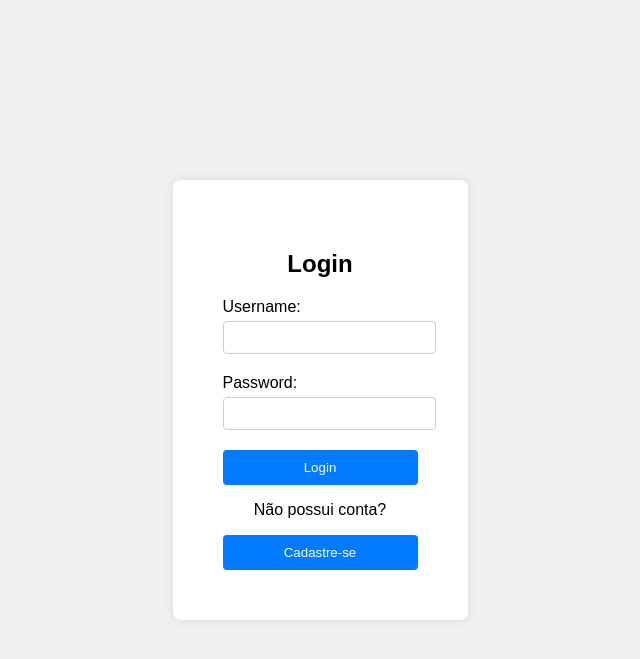
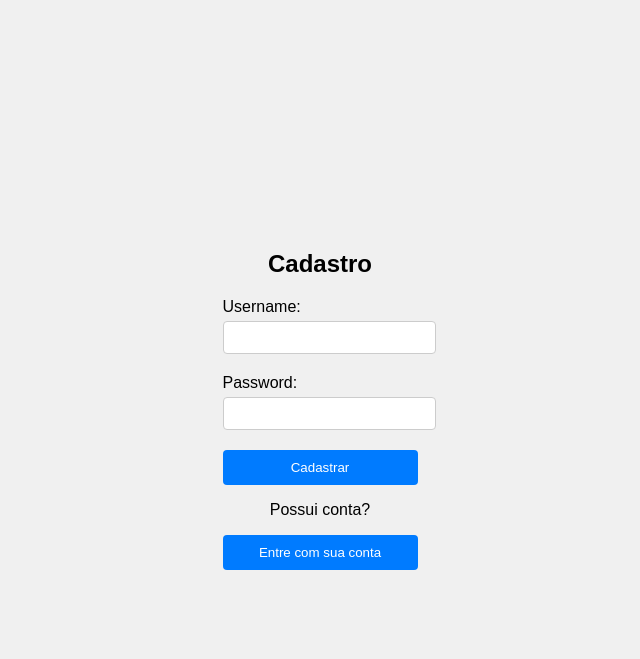
Before and after one commit to Dalri05/Gestao-Hospitalar, a Flask app: template templates/cadastro.html in a window 1280 px wide. Shown: the top 659 px of the page, without its empty margins (320-960 px from the left). Run offline with Flask 3, Linux system fonts and the light colour scheme; the template is opened without the code that fills it, so the values that code supplies are empty.

Commit message:
adicionado parte do front de cadastro

```diff
--- a/app.py
+++ b/app.py
@@ -20,6 +20,12 @@ def index():
     cursor.execute('SELECT * FROM pacientes')
     pacientes = cursor.fetchall()
     return render_template('index.html', pacientes=pacientes)
+
+@app.route('/cadastro')
+def cadastro():
+    return render_template('cadastro.html')
+
+
 
 @app.route('/novo_paciente', methods=['GET', 'POST'])
 def novo_paciente():
@@ -44,17 +50,7 @@ def login():
         usuario = request.form['usuario']
         senha = request.form['senha']
         return redirect(url_for('index'))
-
-    # Se o método for GET, retorne o template de login
     return render_template('login.html')
-
-@app.route('/cadastro', methods=['GET', 'POST'])
-def cadastro():
-    if request.method == 'GET':
-        print()
-        return redirect(url_for('index'))
-    return render_template('cadastro.html')
-
 
 @app.route('/limpar_pacientes')
 def limpar_pacientes():
--- a/templates/cadastro.html
+++ b/templates/cadastro.html
@@ -6,13 +6,12 @@
     <meta name="viewport" content="width=device-width, initial-scale=1.0">
     <title>Pacientes</title>
     <link rel="stylesheet" href="{{ url_for('static', filename='login.css') }}">
-
 </head>
 
 <body>
-    <div class="login-container">
-        <h2>Login</h2>
-        <form id="login-form" action="{{ url_for('novo_paciente') }}" method="post">
+    <div class="cadastro-container">
+        <h2>Cadastro</h2>
+        <form id="cadastro-form" action="{{ url_for('login') }}" method="get">
             <div class="input-group">
                 <label for="username">Username:</label>
                 <input type="text" id="username" name="username">
@@ -21,22 +20,15 @@
                 <label for="password">Password:</label>
                 <input type="password" id="password" name="password">
             </div>
-            <button type="submit">Login</button>
-            <p class="pergunta">Não possui conta?</p>
-            <button id="cadastro-btn" type="button">Cadastre-se</button>
+            <button id="cadastro-btn" type="submit">Cadastrar</button>
         </form>
+        <p class="pergunta">Possui conta?</p>
+        <button id="login-btn">Entre com sua conta</button>
     </div>
 
     <script>
-        document.getElementById('cadastro-btn').addEventListener('click', function() {
-            var form = document.getElementById('login-form');
-            var usernameInput = document.getElementById('username');
-            var passwordInput = document.getElementById('password');
-
-            usernameInput.setAttribute('required', 'required');
-            passwordInput.setAttribute('required', 'required');
-
-            form.setAttribute('action', '{{ url_for("cadastro") }}');
+        document.getElementById('login-btn').addEventListener('click', function() {
+            window.location.href = '{{ url_for("login") }}';
         });
     </script>
 </body>
```
Also changed, not shown: templates/login.html (+11 -7 lines), 1 other file.
